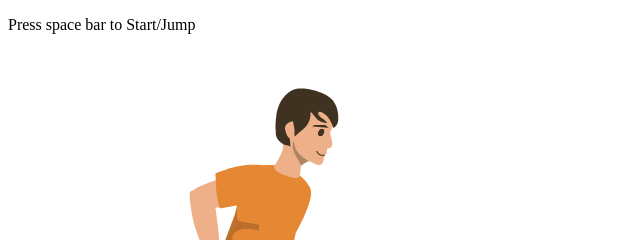
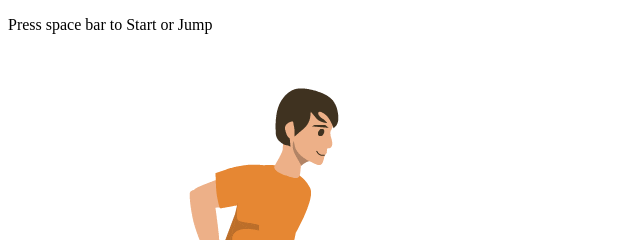
Before and after one commit to KavinduRanawaka/Running-Game, a plain HTML site: page index.html in a window 1280 px wide. Shown: the top 240 px of the page, 0-640 px from the left. Drawn offline with Linux system fonts and the light colour scheme.

Commit message:
Update index.html

```diff
--- a/index.html
+++ b/index.html
@@ -8,7 +8,7 @@
 </head>
 <body>
     <div class="container">
-        <p>Press space bar to Start/Jump</p>
+        <p>Press space bar to Start or Jump</p>
         <div class="game">
             <div class="hero">
                 <img src="images/hero.gif" alt="">
```
